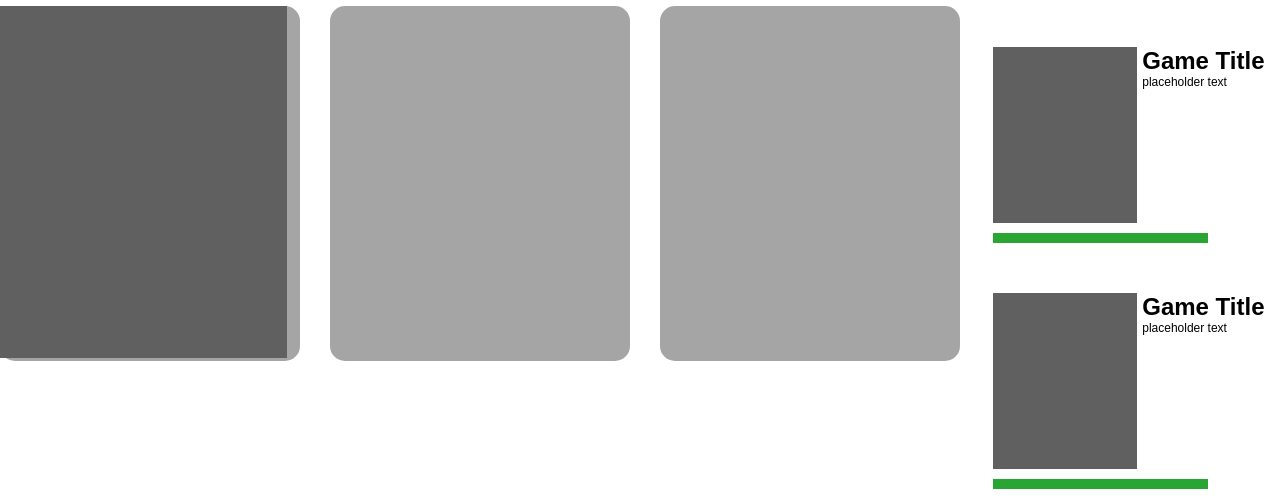
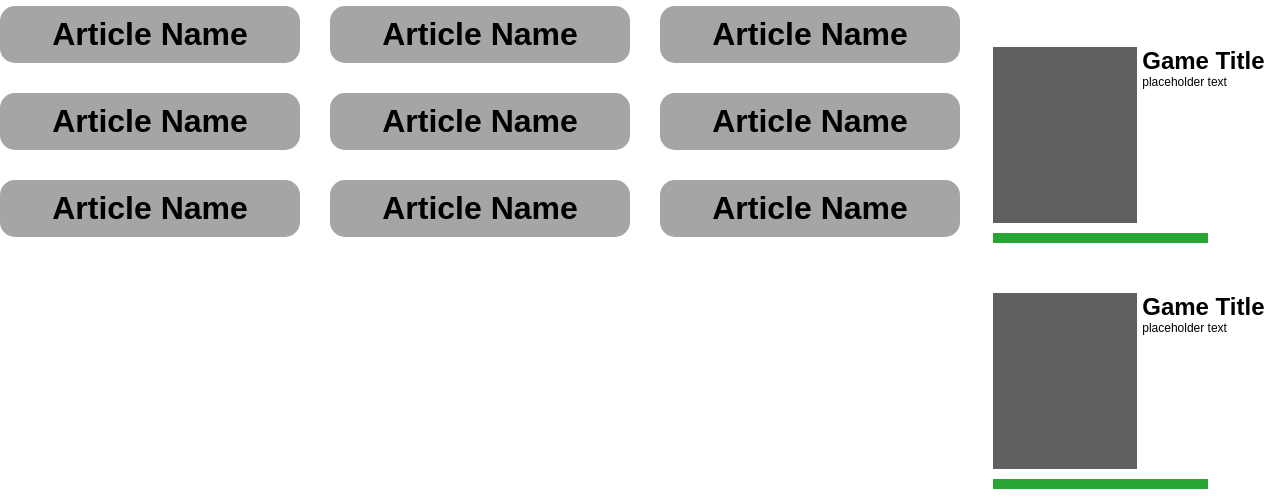
Before and after one commit to ImJustSpirit/college-web-assignments, a plain HTML site: page Assignment 1/index.html in a window 1280 px wide. Shown: the part 298-800 px from the top of the page. Drawn offline with Linux system fonts and the light colour scheme; a web font is replaced by a local one.

Commit message:
Update index.html

```diff
--- a/Assignment 1/index.html
+++ b/Assignment 1/index.html
@@ -36,16 +36,32 @@
         </div>
         <div class="grid-layout">
             <div>
-                <img src="assets/placeholder.jpg">
+                <h1>Article Name</h1>
             </div>
-            <div></div>
-            <div></div>
-            <div></div>
-            <div></div>
-            <div></div>
-            <div></div>
-            <div></div>
-            <div></div>
+            <div>
+                <h1>Article Name</h1>
+            </div>
+            <div>
+                <h1>Article Name</h1>
+            </div>
+            <div>
+                <h1>Article Name</h1>
+            </div>
+            <div>
+                <h1>Article Name</h1>
+            </div>
+            <div>
+                <h1>Article Name</h1>
+            </div>
+            <div>
+                <h1>Article Name</h1>
+            </div>
+            <div>
+                <h1>Article Name</h1>
+            </div>
+            <div>
+                <h1>Article Name</h1>
+            </div>
         </div>
     </div>
     <div class="right">
```
